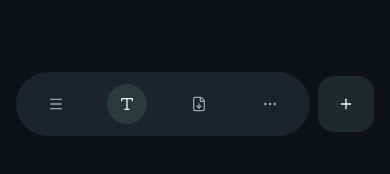
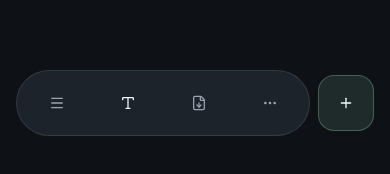
Before and after one commit to Appaxaap/grapho, a Next.js app: page /app in a window 390 px wide. Shown: the part 652-826 px from the top of the page. Built offline with nearby package versions, Linux system fonts and the light colour scheme.

Commit message:
design: finalize shadowless mobile navigation

```diff
--- a/grapho-ui/styles/grapho.css
+++ b/grapho-ui/styles/grapho.css
@@ -423,3 +423,15 @@
   .grapho-mobile-action-active,
   .grapho-mobile-primary-action { animation: none !important; }
 }
+
+/* Canonical mobile bottom navigation: solid pill + detached create action. */
+@media (max-width: 700px) {
+  .grapho-mobile-action-bar,
+  .grapho-mobile-tab-capsule,
+  .grapho-mobile-primary-action,
+  .grapho-mobile-secondary-actions { filter: none !important; box-shadow: none !important; }
+  .grapho-mobile-tab-capsule { border: 1px solid var(--grapho-border) !important; background: var(--grapho-panel-solid) !important; }
+  .grapho-mobile-action-active { display: none !important; }
+  .grapho-mobile-action-bar button[aria-pressed="true"] { background: transparent; color: var(--grapho-foreground); }
+  .grapho-mobile-primary-action { border: 1px solid color-mix(in srgb, var(--grapho-accent) 30%, var(--grapho-border)) !important; background: var(--grapho-accent-soft) !important; }
+}
```
